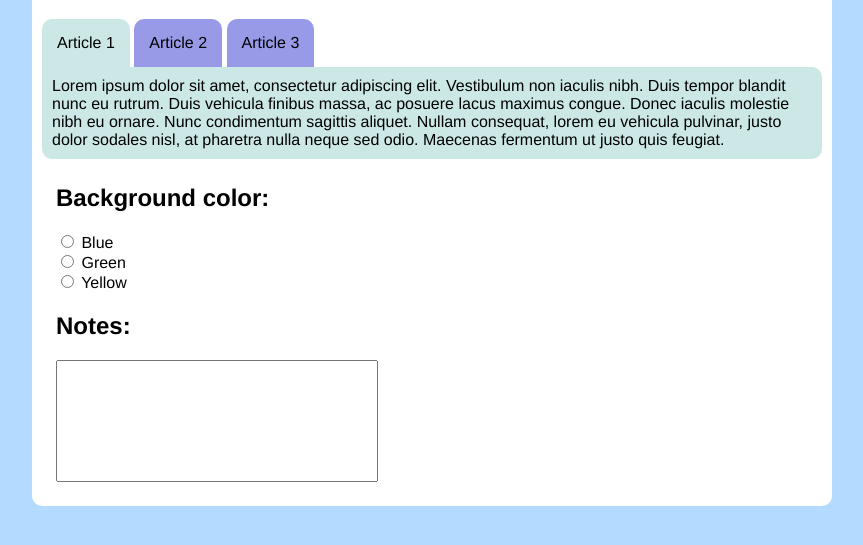
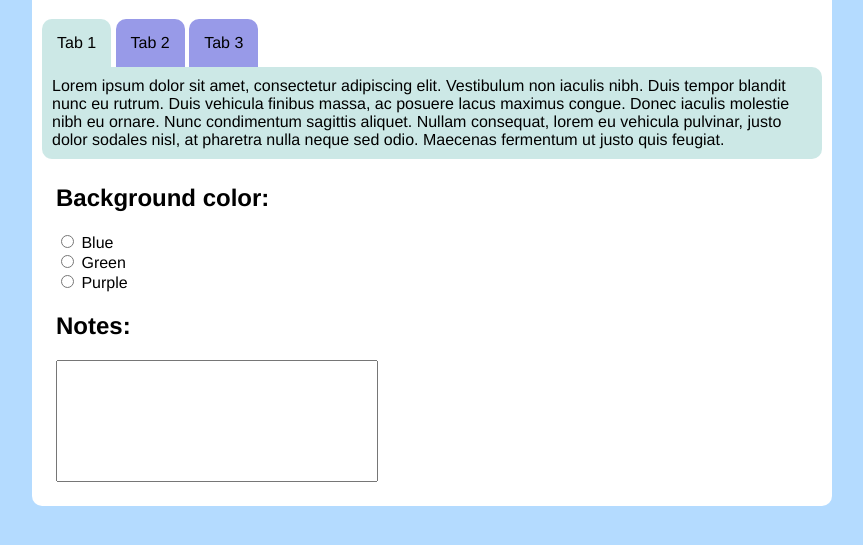
Before and after one commit to jayshenk/course_220, a plain HTML site: page lesson_5/local_storage/index.html in a window 1280 px wide. Shown: the part 79-624 px from the top of the page, without its empty margins (208-1071 px from the left). Drawn offline with nearby package versions, Linux system fonts and the light colour scheme.

Commit message:
Modify html and css

```diff
--- a/lesson_5/local_storage/index.html
+++ b/lesson_5/local_storage/index.html
@@ -13,18 +13,19 @@
       <nav>
         <ul>
           <li>
-            <a class="active" href="#">Article 1</a>
+            <a class="active" href="#">Tab 1</a>
           </li>
           <li>
-            <a href="#">Article 2</a>
+            <a href="#">Tab 2</a>
           </li>
           <li>
-            <a href="#">Article 3</a>
+            <a href="#">Tab 3</a>
           </li>
         </ul>
       </nav>
     </header>
     <main>
+      <section id="tabs">
         <article>
           <p>Lorem ipsum dolor sit amet, consectetur adipiscing elit. Vestibulum non iaculis nibh. Duis tempor blandit nunc eu rutrum. Duis vehicula finibus massa, ac posuere lacus maximus congue. Donec iaculis molestie nibh eu ornare. Nunc condimentum sagittis aliquet. Nullam consequat, lorem eu vehicula pulvinar, justo dolor sodales nisl, at pharetra nulla neque sed odio. Maecenas fermentum ut justo quis feugiat.</p>
         </article>
@@ -34,31 +35,32 @@
         <article>
           <p>Nulla condimentum fermentum magna sit amet iaculis. Aliquam lorem enim, dictum a scelerisque eu, pharetra a massa. Mauris ante lectus, dictum sed ipsum at, luctus luctus diam. Curabitur rutrum non felis id fermentum. Aenean a faucibus diam, elementum ullamcorper nisi. Pellentesque rutrum non arcu nec faucibus. Nulla interdum finibus lacus. Integer vulputate iaculis elementum. Donec non neque placerat, tincidunt nunc facilisis, bibendum nulla. Mauris malesuada, lorem at faucibus facilisis, felis nunc mattis nibh, sed varius lectus turpis et est.</p>
         </article>
-      <form>
+      </section>
+      <form action="" method="get">
         <fieldset>
           <h2>Background color:</h2>
           <ul>
             <li>
               <label>
-                <input type="radio" name="bg_color" value="blue" />
+                <input type="radio" name="background" value="#b4dbff" />
                 Blue
               </label>
             </li>
             <li>
               <label>
-                <input type="radio" name="bg_color" value="green" />
+                <input type="radio" name="background" value="#a7ffce" />
                 Green
               </label>
             </li>
             <li>
               <label>
-                <input type="radio" name="bg_color" value="yellow" />
-                Yellow
+                <input type="radio" name="background" value="#d38aff" />
+                Purple
               </label>
             </li>
           </ul>
           <h2>Notes:</h2>
-          <textarea></textarea>
+          <textarea name="note"></textarea>
         </fieldset>
       </form>
     </main>
--- a/lesson_5/local_storage/style.css
+++ b/lesson_5/local_storage/style.css
@@ -1,5 +1,5 @@
 body {
-  background: #B4DBFF;
+  background: #b4dbff;
   font: normal 16px Helvetica, Arial, sans-serif;
 }
 
@@ -55,7 +55,7 @@ nav li {
 nav a {
   display: block;
   padding: 15px;
-  background: #989AE8;
+  background: #989ae8;
   border-radius: 10px 10px 0 0;
 }
 
```
Lines whose indentation alone changed are shown as unchanged.
